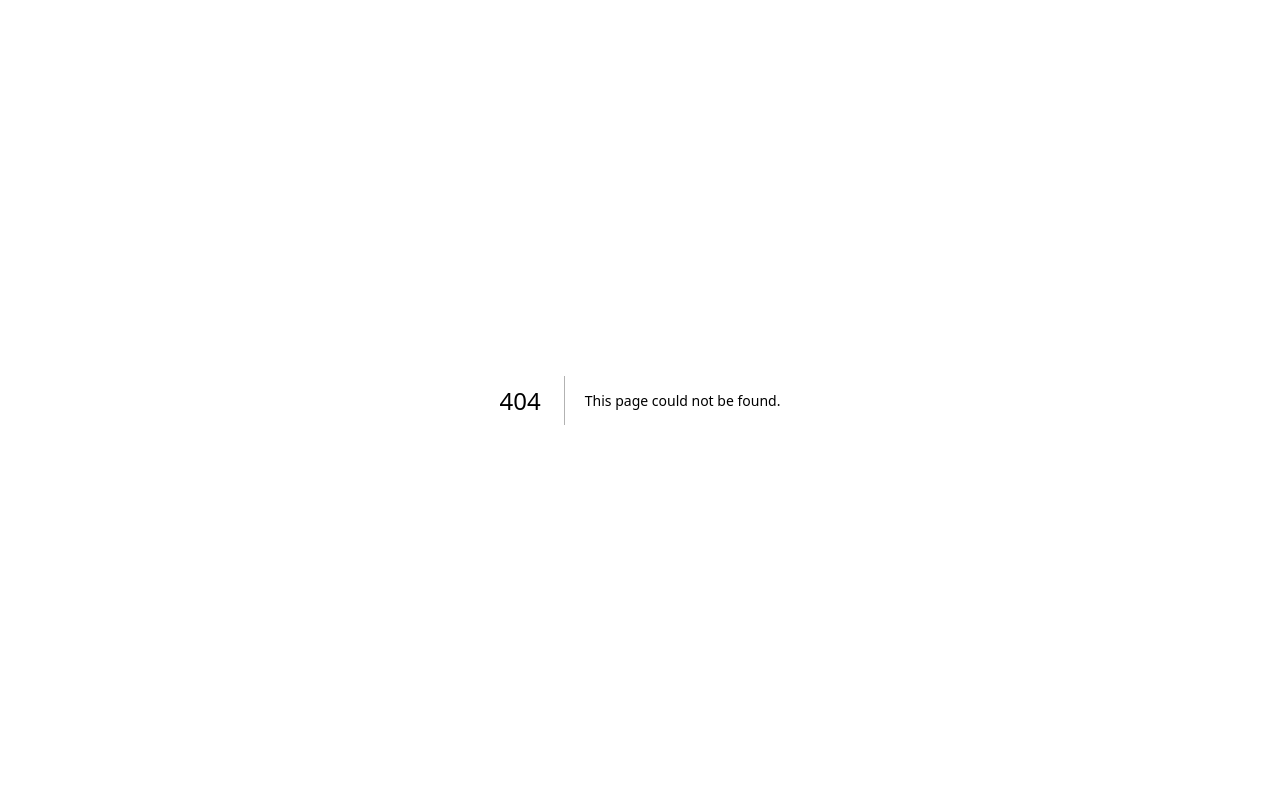
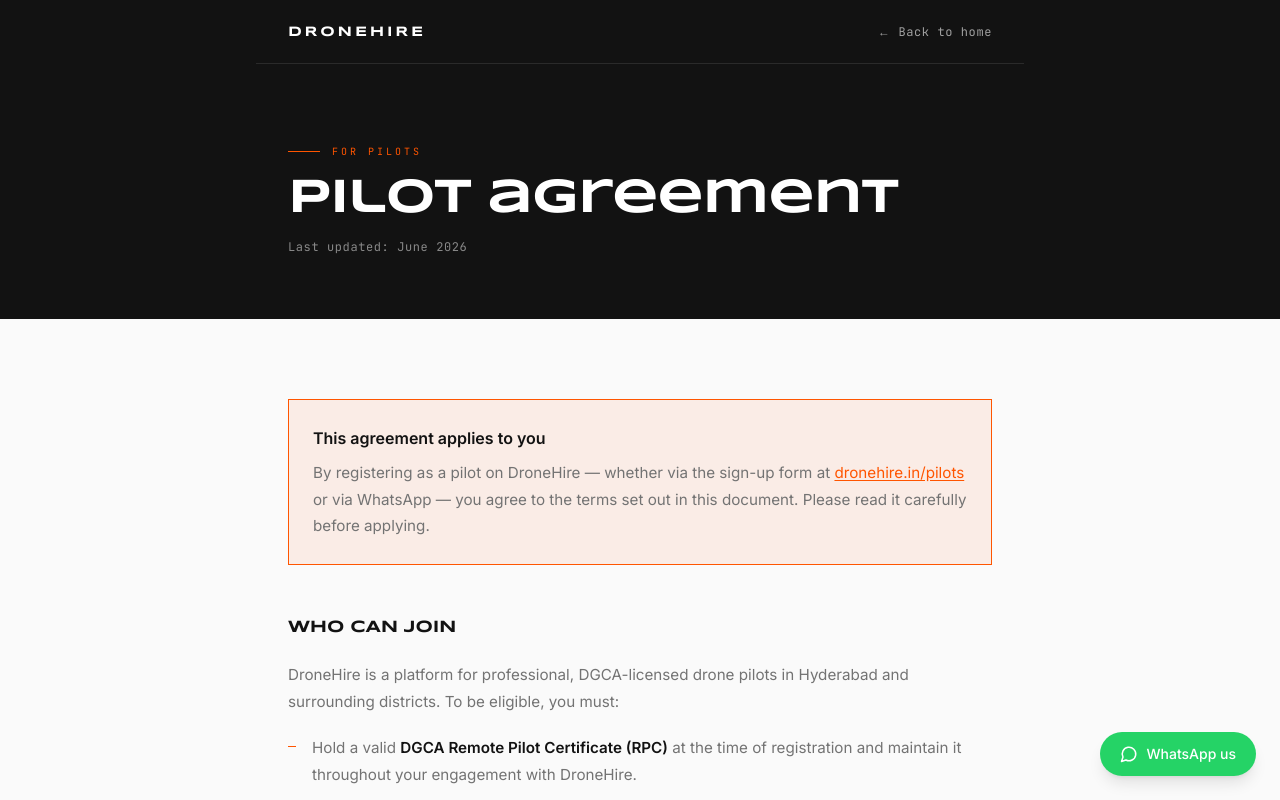
Before and after one commit to l3ad3r1/dronehire-new-website, a Next.js app: page /pilot-agreement in a window 1280 px wide. Before the commit this address had no page. Shown: the top 800 px of the page. Built offline with nearby package versions, Linux system fonts and the light colour scheme.

Commit message:
Add legal pages: privacy, terms, refund, pilot-agreement

```diff
--- /dev/null
+++ b/src/app/pilot-agreement/page.tsx
@@ -0,0 +1,13 @@
+import type { Metadata } from "next";
+import { LegalPage } from "@/components/LegalPage";
+import { PILOT_AGREEMENT } from "@/lib/legal-content";
+
+export const metadata: Metadata = {
+  title: "Pilot Agreement — DroneHire",
+  description: PILOT_AGREEMENT.description,
+  robots: { index: false, follow: true },
+};
+
+export default function PilotAgreementPage() {
+  return <LegalPage page={PILOT_AGREEMENT} />;
+}
--- /dev/null
+++ b/src/app/privacy/page.tsx
@@ -0,0 +1,13 @@
+import type { Metadata } from "next";
+import { LegalPage } from "@/components/LegalPage";
+import { PRIVACY } from "@/lib/legal-content";
+
+export const metadata: Metadata = {
+  title: "Privacy Policy — DroneHire",
+  description: PRIVACY.description,
+  robots: { index: false, follow: true },
+};
+
+export default function PrivacyPage() {
+  return <LegalPage page={PRIVACY} />;
+}
--- /dev/null
+++ b/src/app/refund/page.tsx
@@ -0,0 +1,13 @@
+import type { Metadata } from "next";
+import { LegalPage } from "@/components/LegalPage";
+import { REFUND } from "@/lib/legal-content";
+
+export const metadata: Metadata = {
+  title: "Cancellation & Refund Policy — DroneHire",
+  description: REFUND.description,
+  robots: { index: false, follow: true },
+};
+
+export default function RefundPage() {
+  return <LegalPage page={REFUND} />;
+}
--- /dev/null
+++ b/src/app/terms/page.tsx
@@ -0,0 +1,13 @@
+import type { Metadata } from "next";
+import { LegalPage } from "@/components/LegalPage";
+import { TERMS } from "@/lib/legal-content";
+
+export const metadata: Metadata = {
+  title: "Terms of Service — DroneHire",
+  description: TERMS.description,
+  robots: { index: false, follow: true },
+};
+
+export default function TermsPage() {
+  return <LegalPage page={TERMS} />;
+}
```
